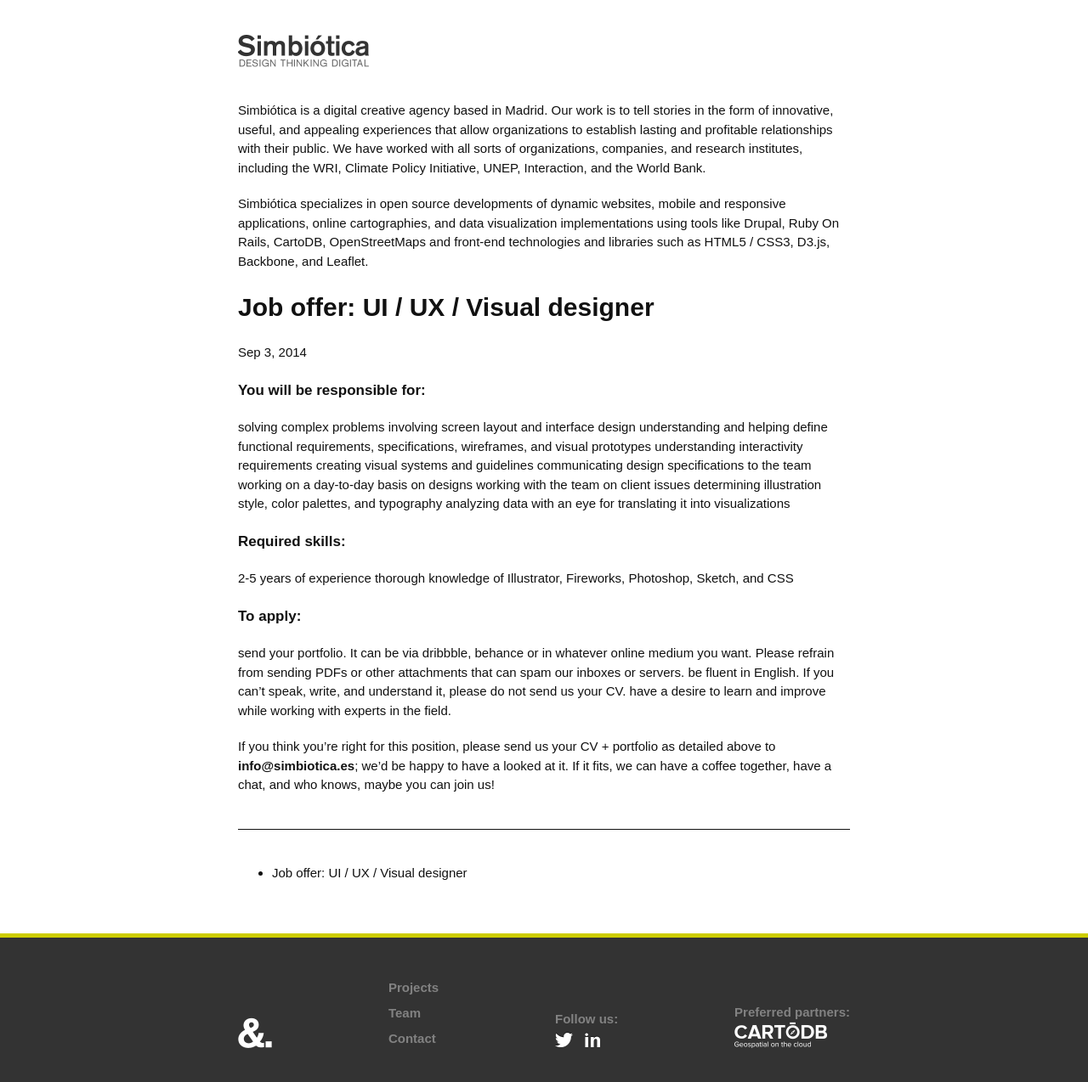
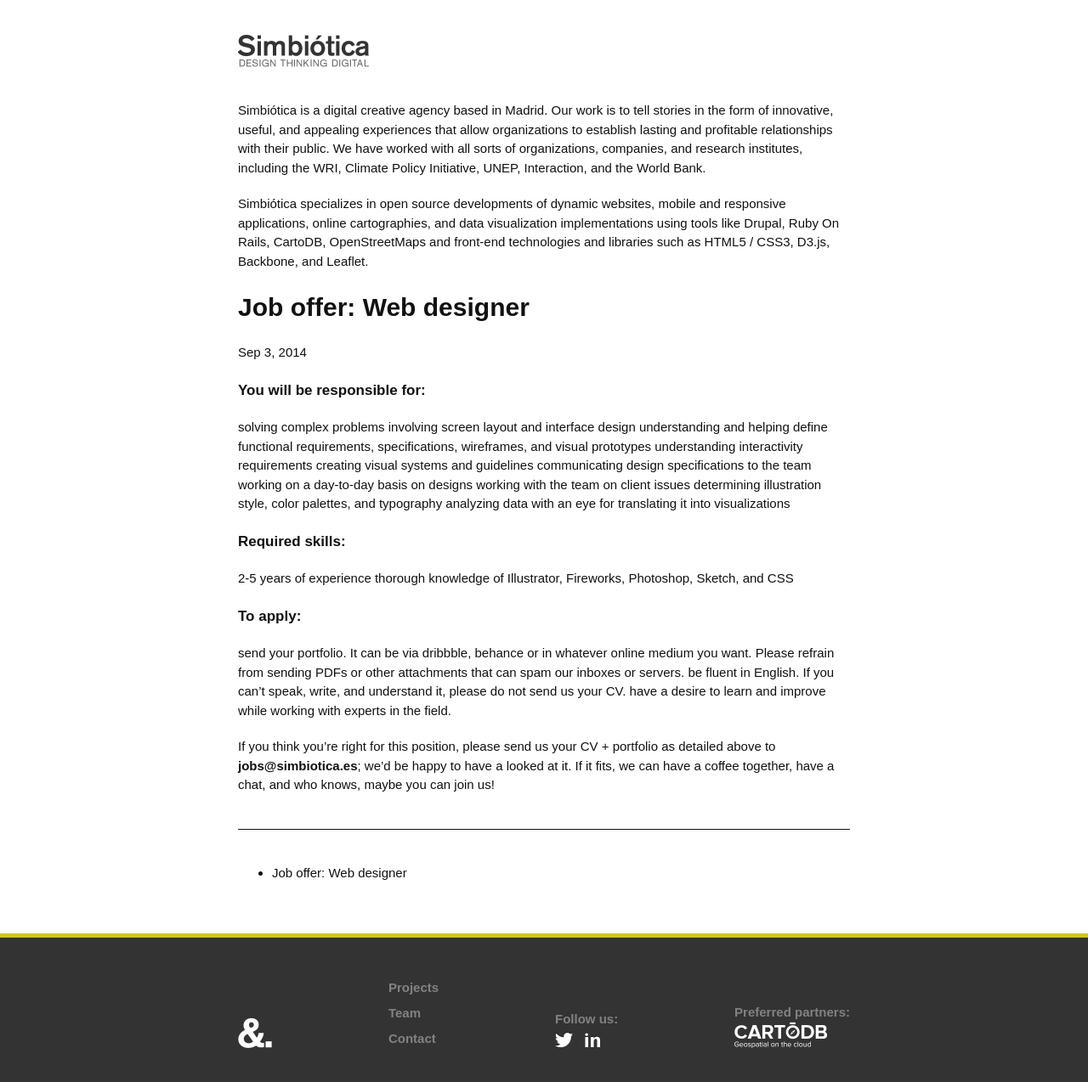
Before and after one commit to sergioestella/job-offers, a Jekyll site: the page built from _posts/2014-09-03-ui-ux-visual-designer.markdown, in a window 1280 px wide. Shown: the whole page at 85% size. Built offline with Jekyll 4.4.1, drawn with Linux system fonts in a browser that asks for light colours.

Commit message:
Update 2014-09-03-ui-ux-visual-designer.markdown

```diff
--- a/_posts/2014-09-03-ui-ux-visual-designer.markdown
+++ b/_posts/2014-09-03-ui-ux-visual-designer.markdown
@@ -1,6 +1,6 @@
 ---
 layout: post
-title:  "Job offer: UI / UX / Visual designer"
+title:  "Job offer: Web designer"
 date:   2014-09-03 10:36:22
 categories: design
 ---
@@ -25,4 +25,4 @@
 be fluent in English.  If you can’t speak, write, and understand it, please do not send us your CV.
 have a desire to learn and improve while working with experts in the field.
 
-If you think you’re right for this position, please send us your CV + portfolio as detailed above to **[info@simbiotica.es](mailto:info@simbiotica.es)**; we’d be happy to have a looked at it.  If it fits, we can have a coffee together, have a chat, and who knows, maybe you can join us!
+If you think you’re right for this position, please send us your CV + portfolio as detailed above to **[jobs@simbiotica.es](mailto:jobs@simbiotica.es)**; we’d be happy to have a looked at it.  If it fits, we can have a coffee together, have a chat, and who knows, maybe you can join us!
```
